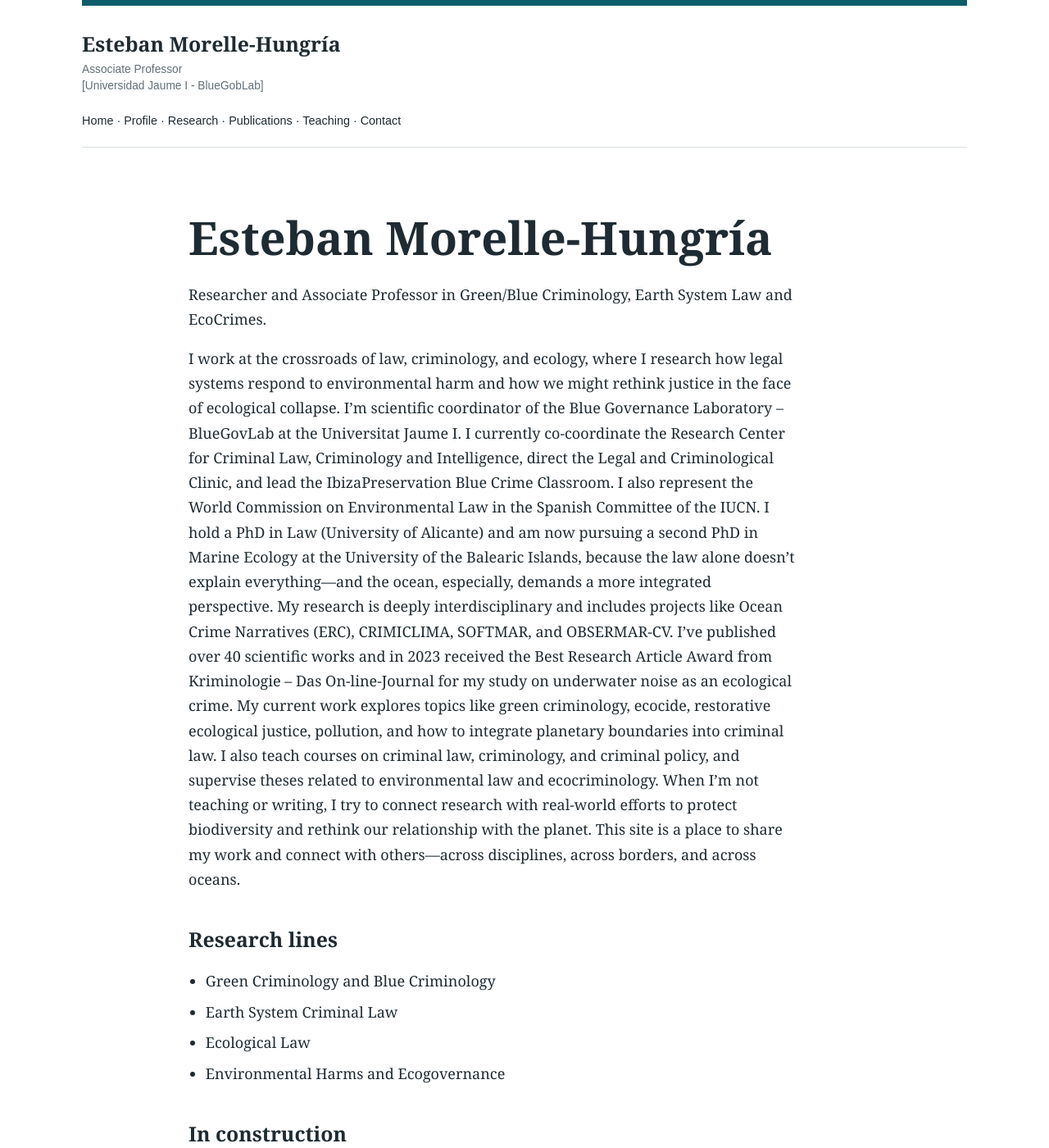
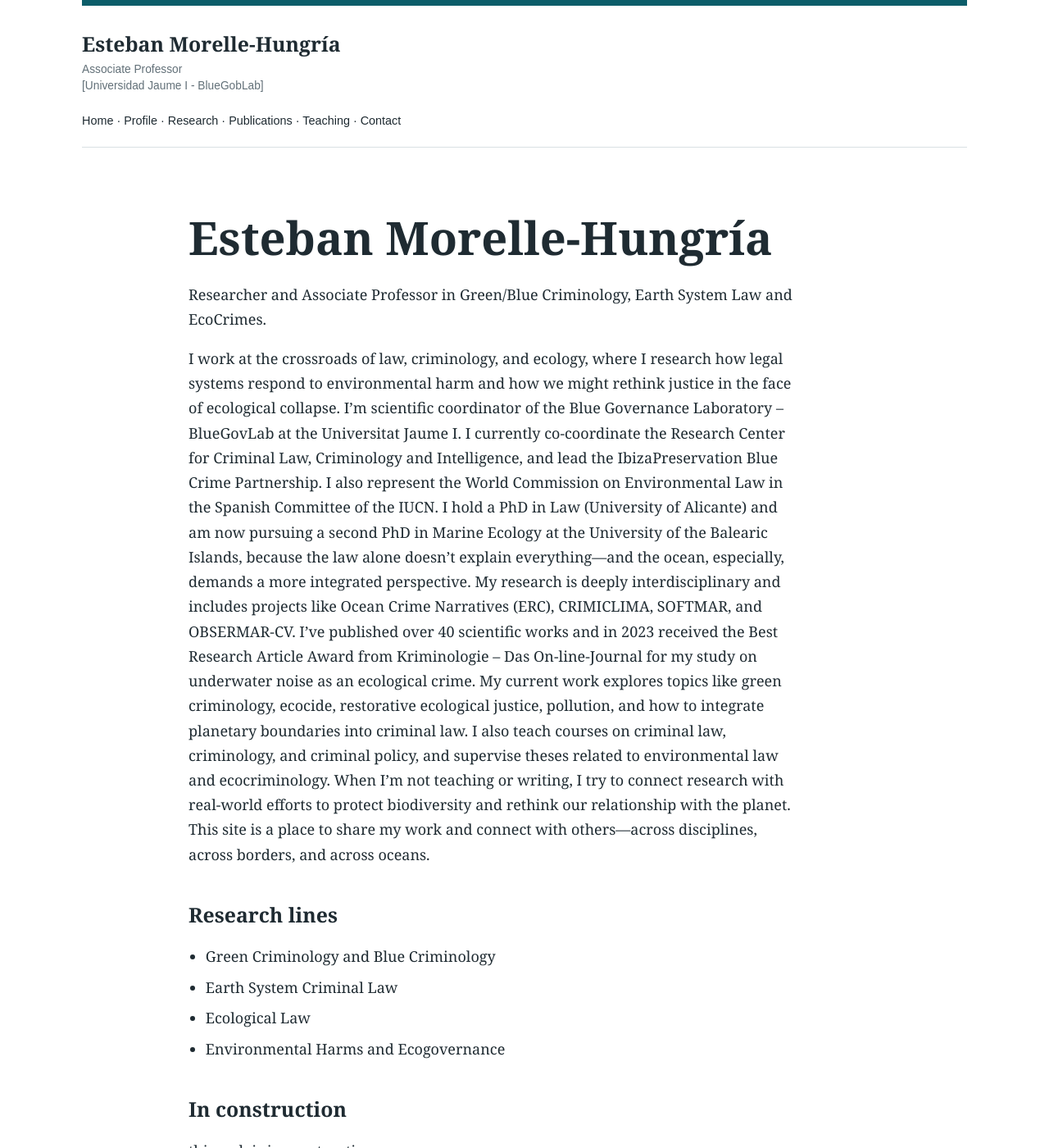
Before and after one commit to emorelleh/emorelleh.github.io, a Jekyll site: the page built from index.md, in a window 1280 px wide and 1400 px high. Shown: the whole window at 82% size. Built offline with Jekyll 4.4.1, drawn with Linux system fonts in a browser that asks for light colours.

Commit message:
Revise current roles and partnerships in bio-criminology
Updated the description of current roles and projects.

```diff
--- a/index.md
+++ b/index.md
@@ -9,7 +9,7 @@ description: "Academic website of Esteban Morelle-Hungría"
 Researcher and Associate Professor in Green/Blue Criminology, Earth System Law and EcoCrimes.
 
 I work at the crossroads of law, criminology, and ecology, where I research how legal systems respond to environmental harm and how we might rethink justice in the face of ecological collapse. I’m scientific coordinator of the Blue Governance Laboratory – BlueGovLab at the Universitat Jaume I.
-I currently co-coordinate the Research Center for Criminal Law, Criminology and Intelligence, direct the Legal and Criminological Clinic, and lead the IbizaPreservation Blue Crime Classroom. I also represent the World Commission on Environmental Law in the Spanish Committee of the IUCN.
+I currently co-coordinate the Research Center for Criminal Law, Criminology and Intelligence, and lead the IbizaPreservation Blue Crime Partnership. I also represent the World Commission on Environmental Law in the Spanish Committee of the IUCN.
 I hold a PhD in Law (University of Alicante) and am now pursuing a second PhD in Marine Ecology at the University of the Balearic Islands, because the law alone doesn’t explain everything—and the ocean, especially, demands a more integrated perspective.
 My research is deeply interdisciplinary and includes projects like Ocean Crime Narratives (ERC), CRIMICLIMA, SOFTMAR, and OBSERMAR-CV. I’ve published over 40 scientific works and in 2023 received the Best Research Article Award from Kriminologie – Das On-line-Journal for my study on underwater noise as an ecological crime.
 My current work explores topics like green criminology, ecocide, restorative ecological justice, pollution, and how to integrate planetary boundaries into criminal law. I also teach courses on criminal law, criminology, and criminal policy, and supervise theses related to environmental law and ecocriminology.
```
